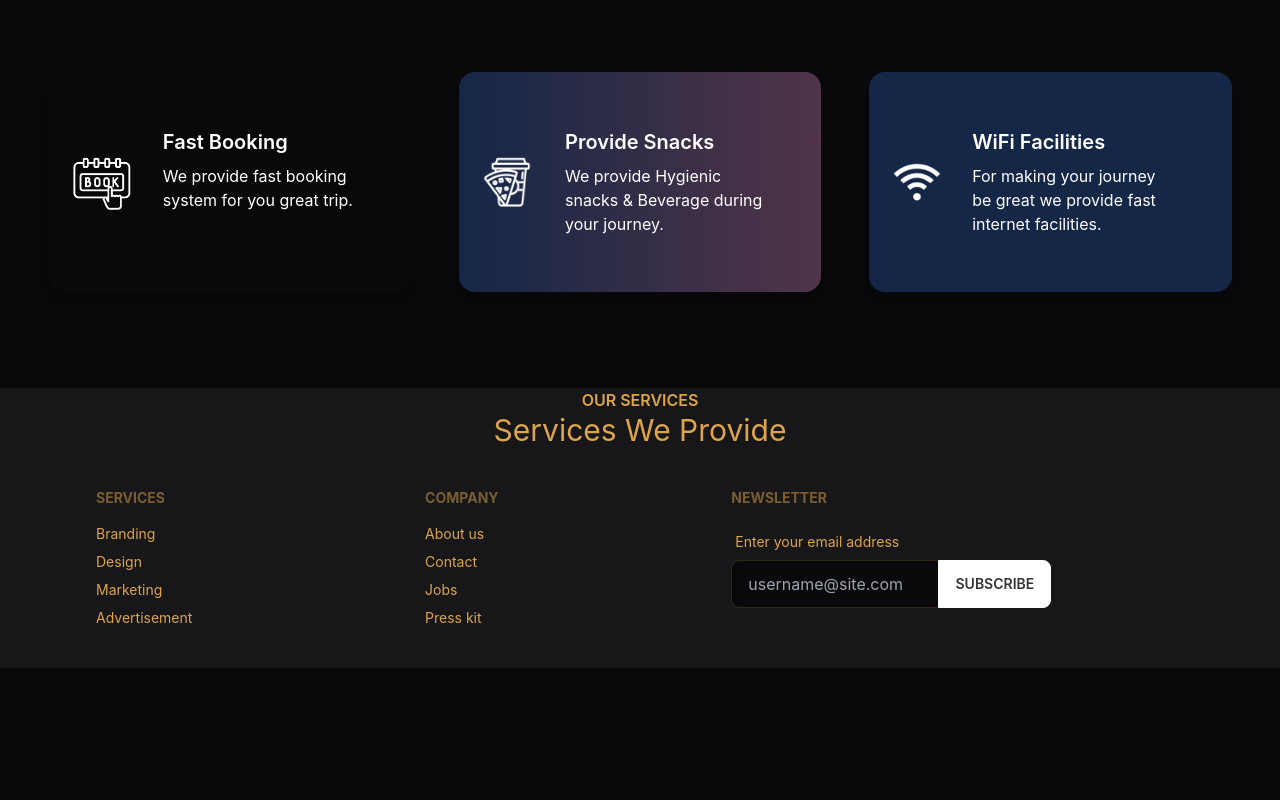
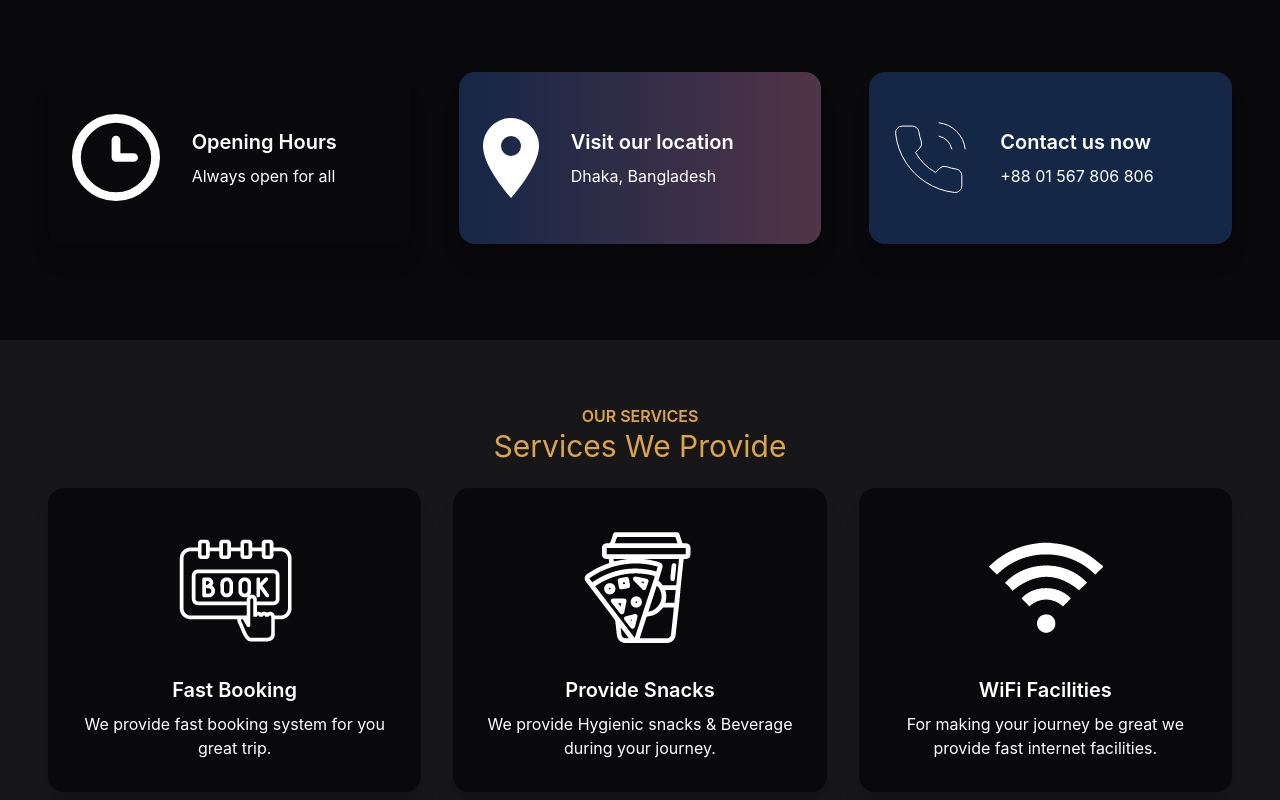
Before and after one commit to mmi-mamun/bus-affinity-client, a React (Create React App) app: page / in a window 1280 px wide. Shown: the part 620-1420 px from the top of the page. Before the commit the page ends 1288 px from the top, so only its background shows below. Built offline with nearby package versions, Linux system fonts and the light colour scheme.

Commit message:
Service section added

```diff
--- a/src/components/Card.js
+++ b/src/components/Card.js
@@ -3,9 +3,9 @@ import React from 'react';
 const Card = ({ card }) => {
     const { title, description, icon, bgClass } = card;
     return (
-        <div className={`card lg:card-side bg-base-100 shadow-xl ${bgClass} p-6 text-white`}>
+        <div className={`card lg:card-side bg-base-100 shadow-xl ${bgClass} pl-3 lg:pl-6 py-6 text-white`}>
             <figure><img src={icon} alt="Album" /></figure>
-            <div className="card-body">
+            <div className="card-body mx-auto">
                 <h2 className="card-title">{title}</h2>
                 <p>{description}</p>
             </div>
--- a/src/components/InfoSection.js
+++ b/src/components/InfoSection.js
@@ -1,35 +1,35 @@
 import React from 'react';
-import booking from '../assets/icons/booking-white.png'
-import snacks from '../assets/icons/snacks-white.png'
-import wifi from '../assets/icons/wifi-white.png'
+import clock from '../assets/icons/clock.svg'
+import marker from '../assets/icons/marker.svg'
+import phone from '../assets/icons/phone.svg'
 import Card from './Card';
 
 const InfoSection = () => {
     const cardData = [
         {
             id: 1,
-            title: "Fast Booking",
-            description: "We provide fast booking system for you great trip.",
-            icon: booking,
+            title: "Opening Hours",
+            description: "Always open for all",
+            icon: clock,
             bgClass: "bg-accent"
         },
         {
             id: 2,
-            title: "Provide Snacks",
-            description: "We provide Hygienic snacks & Beverage during your journey.",
-            icon: snacks,
+            title: "Visit our location",
+            description: "Dhaka, Bangladesh",
+            icon: marker,
             bgClass: "bg-gradient-to-r from-secondary to-accent"
         },
         {
             id: 3,
-            title: "WiFi Facilities",
-            description: "For making your journey be great we provide fast internet facilities.",
-            icon: wifi,
+            title: "Contact us now",
+            description: "+88 01 567 806 806",
+            icon: phone,
             bgClass: "bg-secondary"
         }
     ]
     return (
-        <div className='grid grid-cols-1 lg:grid-cols-3 md:grid-cols-2 sm:grid-cols-1 gap-12 py-24 lg:px-12 px-6'>
+        <div className='grid grid-cols-1 lg:grid-cols-3 md:grid-cols-2 sm:grid-cols-1 gap-6 md:gap-8 lg:gap-12 py-24 lg:px-12 px-6'>
             {
                 cardData.map(card => <Card key={card.id} card={card}></Card>)
             }
--- /dev/null
+++ b/src/components/ServiceCard.js
@@ -0,0 +1,18 @@
+import React from 'react';
+
+const ServiceCard = ({ service }) => {
+    const { title, description, icon, bgClass } = service;
+    return (
+        <div className="card bg-base-100 shadow-xl text-white">
+            <figure className="px-10 pt-10">
+                <img src={icon} alt="service" className="rounded-xl" />
+            </figure>
+            <div className="card-body items-center text-center">
+                <h2 className="card-title">{title}</h2>
+                <p>{description}</p>
+            </div>
+        </div>
+    );
+};
+
+export default ServiceCard;
--- a/src/components/Services.js
+++ b/src/components/Services.js
@@ -1,13 +1,44 @@
 import React from 'react';
+import booking from '../assets/icons/booking-white.png'
+import snacks from '../assets/icons/snacks-white.png'
+import wifi from '../assets/icons/wifi-white.png'
+import ServiceCard from './ServiceCard';
 
 const Services = () => {
+    const servicesData = [
+        {
+            id: 1,
+            title: "Fast Booking",
+            description: "We provide fast booking system for you great trip.",
+            icon: booking,
+            bgClass: "bg-accent"
+        },
+        {
+            id: 2,
+            title: "Provide Snacks",
+            description: "We provide Hygienic snacks & Beverage during your journey.",
+            icon: snacks,
+            bgClass: "bg-gradient-to-r from-secondary to-accent"
+        },
+        {
+            id: 3,
+            title: "WiFi Facilities",
+            description: "For making your journey be great we provide fast internet facilities.",
+            icon: wifi,
+            bgClass: "bg-secondary"
+        }
+    ]
     return (
-        <div className=' bg-base-200'>
+        <div className=' bg-base-200 pt-16 px-12'>
             <div className='text-center'>
                 <h3 className="text-md uppercase font-semibold">Our Services</h3>
                 <h2 className="text-3xl">Services We Provide</h2>
             </div>
-            <div></div>
+            <div className='grid grid-cols-1 lg:grid-cols-3 gap-8 py-6'>
+                {
+                    servicesData.map(service => <ServiceCard key={service.id} service={service}></ServiceCard>)
+                }
+            </div>
         </div>
     );
 };
```
